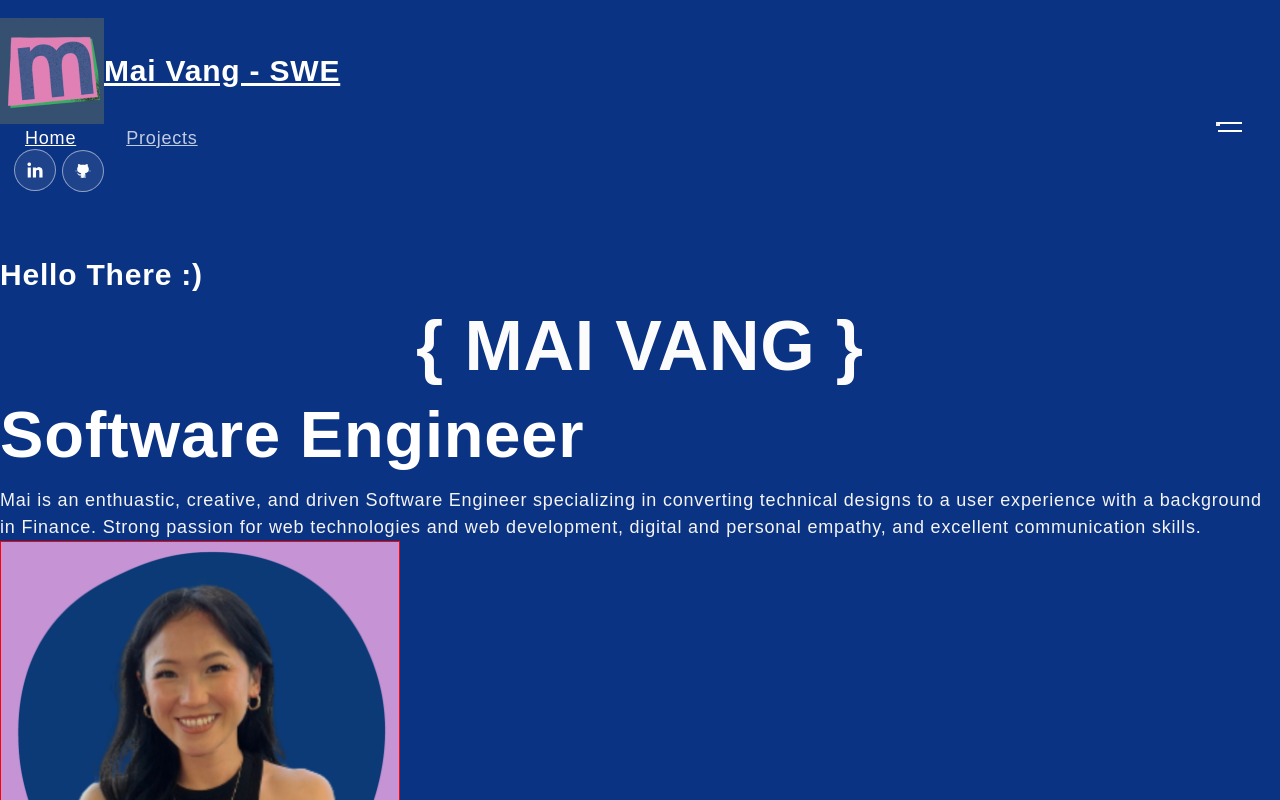
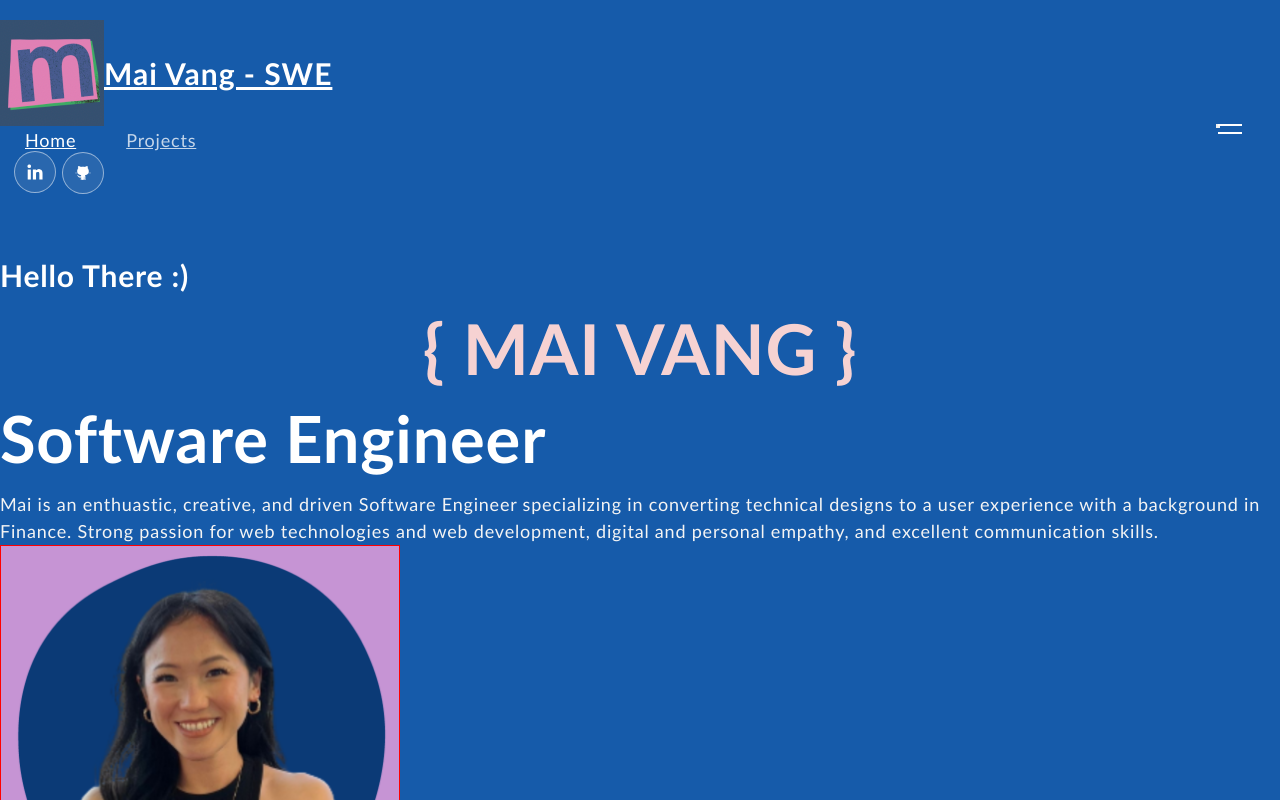
Before and after one commit to vmaineng/portfolioMai, a React (Create React App) app: page / in a window 1280 px wide. Shown: the top 800 px of the page. Built offline with nearby package versions, Linux system fonts and the light colour scheme.

Commit message:
added in icons

```diff
--- a/package.json
+++ b/package.json
@@ -5,11 +5,14 @@
   "dependencies": {
     "@babel/plugin-proposal-private-property-in-object": "^7.21.11",
     "bootstrap": "^5.3.2",
+    "bootstrap-icons": "^1.11.3",
     "react": "^18.2.0",
     "react-bootstrap": "^2.10.0",
+    "react-bootstrap-icons": "^1.10.3",
     "react-dom": "^18.2.0",
     "react-on-screen": "^2.1.1",
-    "react-scripts": "^5.0.1"
+    "react-scripts": "^5.0.1",
+    "web-vitals": "^3.5.1"
   },
   "scripts": {
     "start": "react-scripts start",
--- a/src/App.css
+++ b/src/App.css
@@ -1,9 +1,9 @@
 * {
-  box-sizing: border-box;
   margin: 0;
   padding: 0;
-  font-family: "Outfit", Arial, Helvetica, sans-serif;
+  box-sizing: border-box;
 }
+
 html {
   scroll-behavior: smooth;
   scroll-padding-top: 75px;
@@ -15,6 +15,7 @@ body {
   position: relative;
   background-color: #0b3383 !important;
   color: white !important;
+  font-family:'Trebuchet MS', 'Lucida Sans Unicode', 'Lucida Grande', 'Lucida Sans', Arial, sans-serif !important;
 }
 
 h1, h2, h3, h4, h5, h6 {
@@ -33,12 +34,20 @@ h1, h2, h3, h4, h5, h6 {
 
 /* -------------------------------- Navbar -------------------------------- */
 nav.navbar {
-  padding: 18px 0;
+  padding: 20px 0;
   position: fixed;
+  top: 0;
+  transition:  0.32s ease-in-out;
   width: 100%;
-  top: 0;
   z-index: 9999;
-  transition:  0.32s ease-in-out;
+}
+
+nav.navbar.scrolled {
+  padding: 0px 0;
+  background-color: #A15589;
+  background-position: top center;
+  background-size: cover;
+  background-repeat: no-repeat;
 }
 
 /* works for the toggle */
@@ -47,7 +56,7 @@ nav.navbar a.navbar-brand {
     color: #fff;
     display: inline-flex;
     align-items: center;
-    letter-spacing: 0.8px;
+    letter-spacing: 1px;
 }
 
 nav.navbar .navbar-nav .nav-link.navbar-link {
@@ -206,7 +215,7 @@ nav.navbar .navbar-toggler[aria-expanded="true"] .navbar-toggler-icon {
 .banner {
   margin-top: 0;
   padding: 260px 0 100px 0;
-  background-image: #165BAA;
+  background-color: #165BAA;
   background-position: top center;
   background-size: cover;
   background-repeat: no-repeat;
@@ -222,7 +231,7 @@ nav.navbar .navbar-toggler[aria-expanded="true"] .navbar-toggler-icon {
   margin-bottom: 16px;
   display: block;
   color: rgba(225,225,225, .1);
-  background-image: #F9D1D1;
+  background-color: #F9D1D1;
   background-repeat: repeat-x;
   background-position: bottom;
   background-size: cover;
@@ -364,7 +373,7 @@ nav.navbar .navbar-toggler[aria-expanded="true"] .navbar-toggler-icon {
   margin-bottom: 10px;
   display: block;
   color: rgba(214, 11, 146, 0.1);
-  background-image: #F9D1D1;
+  background-color: #F9D1D1;
   background-repeat: repeat-x;
   background-position: center center;
   background-size: cover;
--- a/src/components/NavBar.js
+++ b/src/components/NavBar.js
@@ -7,6 +7,21 @@ import logo from '../assets/nav/fav1.png'
 
 export const NavBar = () => {
     const [activeLink, setActiveLink] = useState('home');
+    const [scrolled, setScrolled] = useState(false);
+
+    useEffect(() => {
+        const onScroll = () => {
+            if (window.scrollY > 50) {
+                setScrolled(true);
+            } else {
+                setScrolled(false);
+            }
+        }
+
+        window.addEventListener("scroll", onScroll);
+
+        return () => window.removeEventListener("scroll", onScroll);
+    }, [])
 
     const onUpdateActiveLink = (value) => {
         setActiveLink(value);
@@ -15,7 +30,7 @@ export const NavBar = () => {
 
 
 
-        <Navbar expand="lg">
+        <Navbar expand="lg" className = {scrolled ? "scrolled": ""}>
                 <Container>
                     <Navbar.Brand href="/">
                         <img src={logo} alt='Logo' />
```
Also changed, not shown: 1 other file (tests, documents, lock files or other folders).
